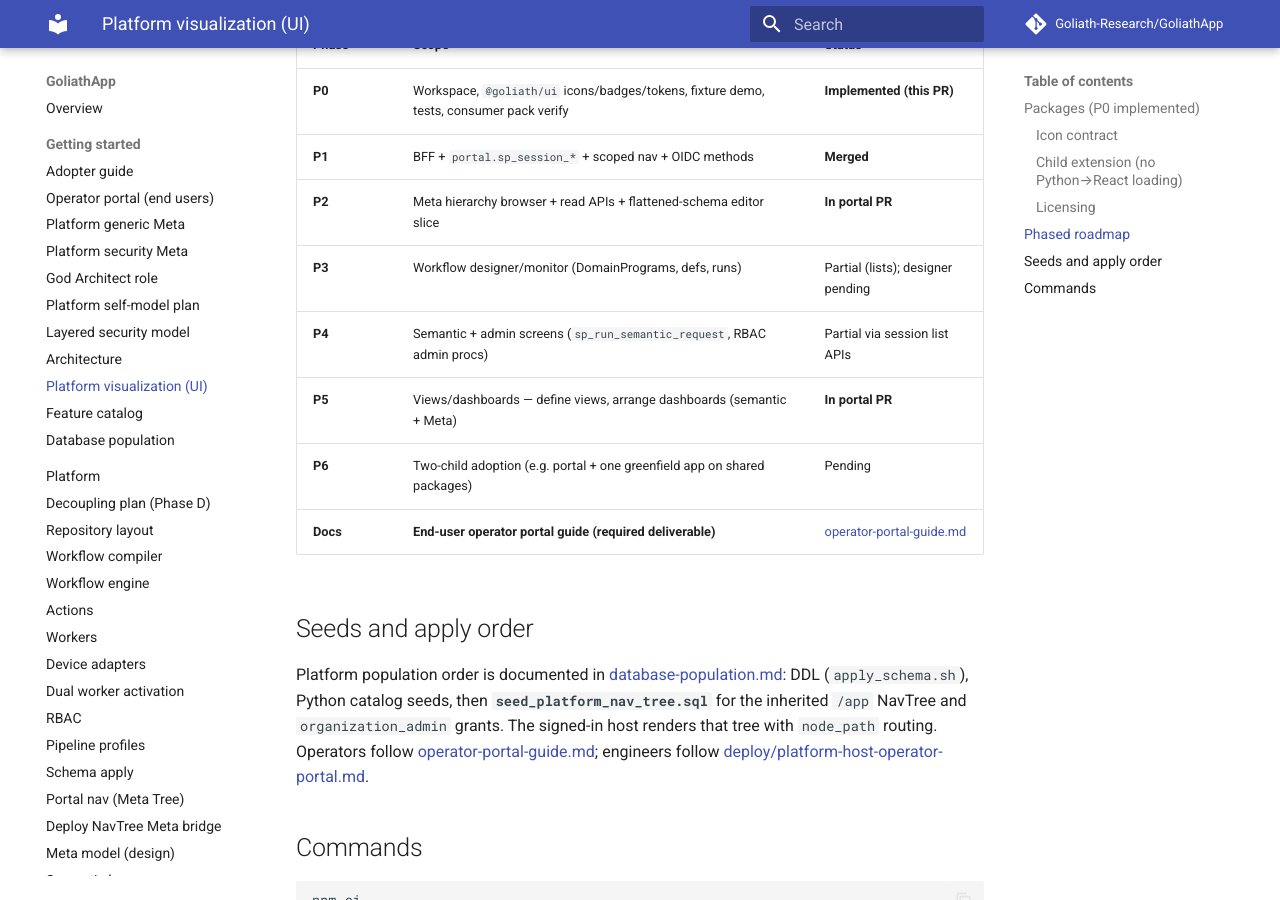
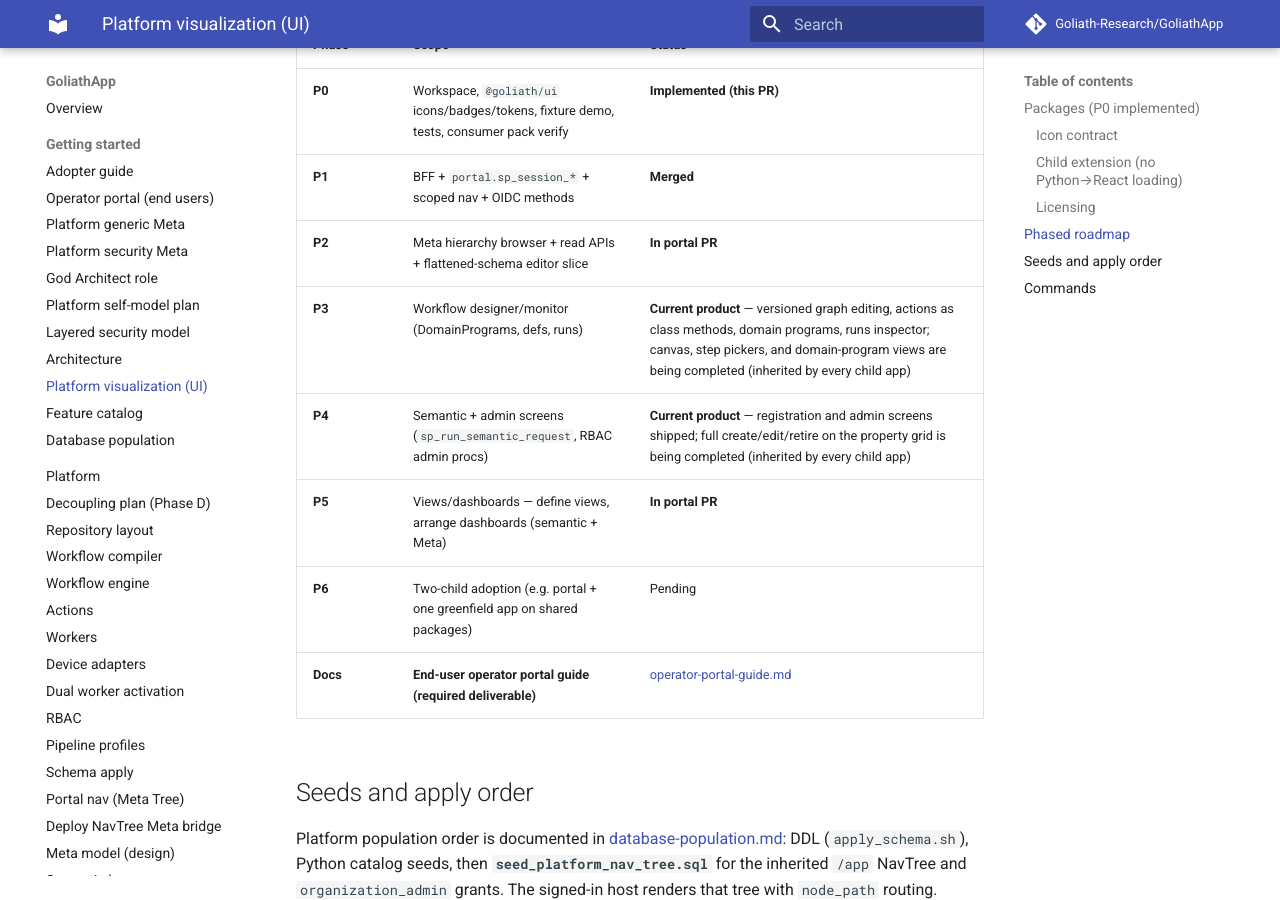
Before and after one commit to Goliath-Research/GoliathApp, an MkDocs documentation site: the page built from docs/visualization.md, in a window 1280 px wide and 900 px high, scrolled down 1589 px. Built offline with MkDocs 1.6.1 and Material for MkDocs 9.7.7, drawn with Linux system fonts in a browser that asks for light colours; comment, search, counter and statistics services are not loaded.

Commit message:
Copy and docs: workflow designer and semantic layer are the current product (#86)

```diff
--- a/docs/visualization.md
+++ b/docs/visualization.md
@@ -46,8 +46,8 @@ Validate overrides with `diagnoseUiManifest` from `@goliath/client` in CI. Edito
 | **P0** | Workspace, `@goliath/ui` icons/badges/tokens, fixture demo, tests, consumer pack verify | **Implemented (this PR)** |
 | **P1** | BFF + `portal.sp_session_*` + scoped nav + OIDC methods | **Merged** |
 | **P2** | Meta hierarchy browser + read APIs + flattened-schema editor slice | **In portal PR** |
-| **P3** | Workflow designer/monitor (DomainPrograms, defs, runs) | Partial (lists); designer pending |
-| **P4** | Semantic + admin screens (`sp_run_semantic_request`, RBAC admin procs) | Partial via session list APIs |
+| **P3** | Workflow designer/monitor (DomainPrograms, defs, runs) | **Current product** — versioned graph editing, actions as class methods, domain programs, runs inspector; canvas, step pickers, and domain-program views are being completed (inherited by every child app) |
+| **P4** | Semantic + admin screens (`sp_run_semantic_request`, RBAC admin procs) | **Current product** — registration and admin screens shipped; full create/edit/retire on the property grid is being completed (inherited by every child app) |
 | **P5** | Views/dashboards — define views, arrange dashboards (semantic + Meta) | **In portal PR** |
 | **P6** | Two-child adoption (e.g. portal + one greenfield app on shared packages) | Pending |
 | **Docs** | **End-user operator portal guide (required deliverable)** | [operator-portal-guide.md](operator-portal-guide.md) |
```
Also changed, not shown: docs/actions.md (+1 -1 lines), docs/deploy/platform-host-operator-portal.md (+2 -2 lines), docs/platform.md (+1 -1 lines), 2 other files.
